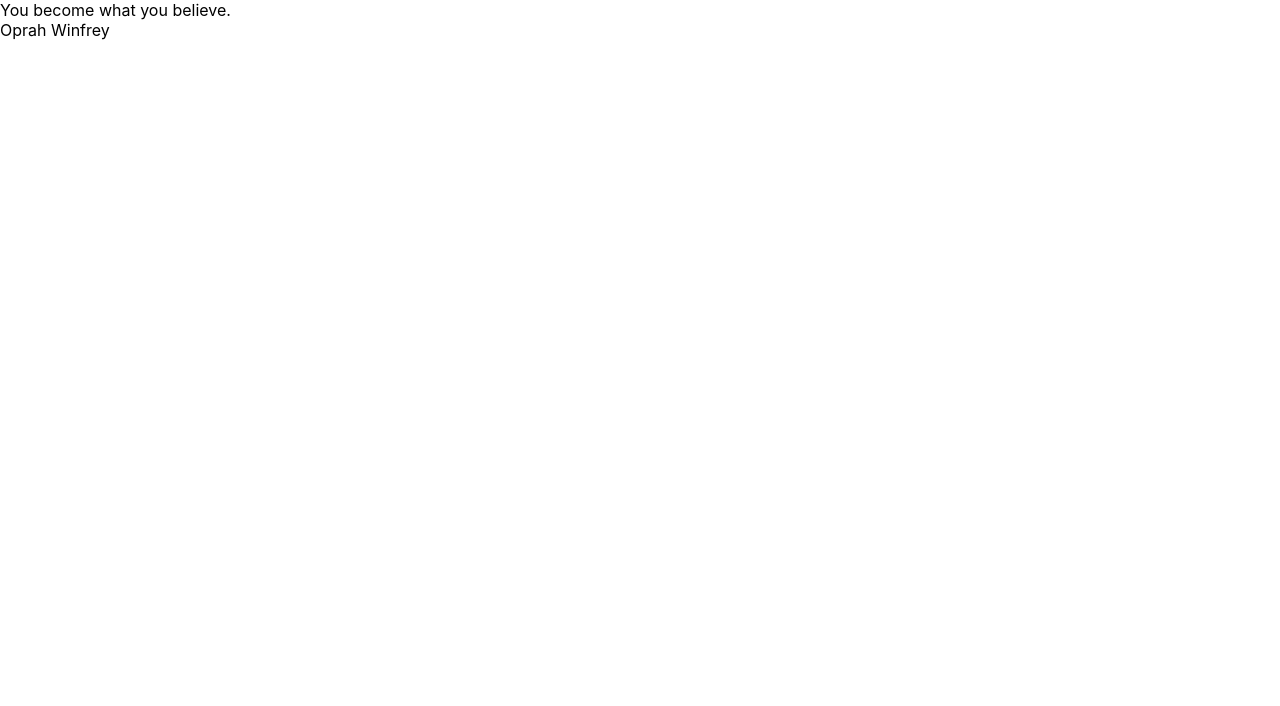
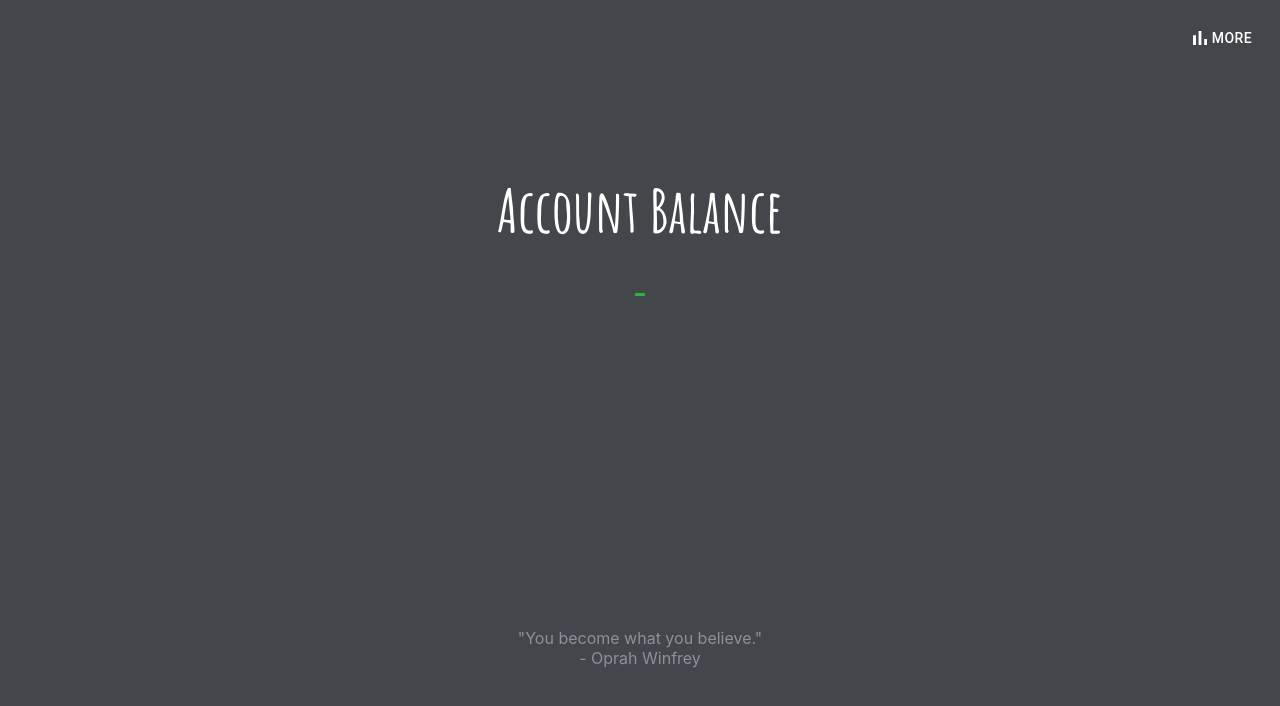
Before and after one commit to maxjaen/react-household-finances, a React (Create React App) app: page / in a window 1280 px wide. Shown: the top 706 px of the page. Built offline with nearby package versions, Linux system fonts and the light colour scheme.

Commit message:
add visual structure to webpage

```diff
--- a/package.json
+++ b/package.json
@@ -3,6 +3,8 @@
   "version": "0.1.0",
   "private": true,
   "dependencies": {
+    "@material-ui/core": "^4.11.0",
+    "@material-ui/icons": "^4.9.1",
     "@testing-library/jest-dom": "^4.2.4",
     "@testing-library/react": "^9.5.0",
     "@testing-library/user-event": "^7.2.1",
--- a/src/components/home/account-overview/account-overview.js
+++ b/src/components/home/account-overview/account-overview.js
@@ -1,10 +1,11 @@
 import React from 'react';
+import '../../../styles/home/account-overview/account-overview.css';
 
 function AccountOverview() {
   return (
     <div className="account">
-      <div className="title"></div>
-      <div className="amount"></div>
+      <div className="title">Account Balance</div>
+      <div className="amount">-</div>
     </div>
   );
 }
--- a/src/components/home/home.js
+++ b/src/components/home/home.js
@@ -1,11 +1,46 @@
 import React from 'react';
+import Button from '@material-ui/core/Button';
+import Menu from '@material-ui/core/Menu';
+import MenuItem from '@material-ui/core/MenuItem';
+import BarChartIcon from '@material-ui/icons/BarChart';
 import AccountOverview from './account-overview/account-overview';
-import MotivationalQuote from './motivational-quote/motivation';
+import MotivationalQuote from './motivational-quote/motivational-quote';
+import '../../styles/home/home.css';
 
 function Home() {
+  const [anchorEl, setAnchorEl] = React.useState(null);
+
+  const handleClick = (event) => {
+    setAnchorEl(event.currentTarget);
+  };
+
+  const handleClose = () => {
+    setAnchorEl(null);
+  };
+
   return (
     <div className="home">
-      <div className="top-center"></div>
+      <div className="block-top">
+        <div className="align-btn-right">
+          <Button
+            aria-controls="simple-menu"
+            aria-haspopup="true"
+            onClick={handleClick}
+          >
+            <BarChartIcon /> More
+          </Button>
+          <Menu
+            id="simple-menu"
+            anchorEl={anchorEl}
+            keepMounted
+            open={Boolean(anchorEl)}
+            onClose={handleClose}
+          >
+            <MenuItem onClick={handleClose}>Settings</MenuItem>
+            <MenuItem onClick={handleClose}>Logout</MenuItem>
+          </Menu>
+        </div>
+      </div>
       <div className="block-center">
         <AccountOverview />
       </div>
--- a/src/components/home/motivational-quote/motivation.js
+++ b/src/components/home/motivational-quote/motivational-quote.js
@@ -1,5 +1,6 @@
 import React from 'react';
 import quotes from './quotes';
+import '../../../styles/home/motivational-quote/motivational-quote.css';
 
 const generateRandomNumber = (min, max) => {
   return Math.floor(Math.random() * (max - min + 1) + min);
@@ -9,12 +10,16 @@
   const randomNumber = generateRandomNumber(0, quotes.length - 1);
   const randomQuote = quotes[randomNumber];
 
-  return (
-    <div className="motivation">
-      <div className="quote">{randomQuote.quote}</div>
-      <div className="author">{randomQuote.author}</div>
-    </div>
-  );
+  const random = () => {
+    return (
+      <div className="motivation">
+        <div className="quote">{`"${randomQuote.quote}"`}</div>
+        <div className="author">{`- ${randomQuote.author}`}</div>
+      </div>
+    );
+  };
+
+  return random();
 }
 
 export default MotivationalQuote;
--- a/src/index.css
+++ b/src/index.css
@@ -1,3 +1,9 @@
+html,
+body {
+  width: 100%;
+  height: 100%;
+}
+
 body {
   margin: 0;
   font-family: -apple-system, BlinkMacSystemFont, 'Segoe UI', 'Roboto', 'Oxygen',
--- /dev/null
+++ b/src/styles/home/account-overview/account-overview.css
@@ -0,0 +1,23 @@
+@import url('https://fonts.googleapis.com/css2?family=Amatic+SC:wght@700&display=swap&Lato&display=swap');
+
+.account {
+  height: 100%;
+  width: 600px;
+  display: flex;
+  flex-flow: column;
+  align-items: center;
+  text-align: center;
+}
+
+.account > .title {
+  color: white;
+  font-size: 60px;
+  padding-bottom: 20px;
+  font-family: 'Amatic SC', cursive;
+}
+
+.account > .amount {
+  color: #27b73d;
+  font-size: 40px;
+  font-family: 'Lato', sans-serif;
+}
--- /dev/null
+++ b/src/styles/home/home.css
@@ -0,0 +1,37 @@
+#root {
+  height: 100%;
+}
+
+.MuiButton-label {
+  color: white;
+}
+
+.home {
+  height: inherit;
+  background-color: #43474b;
+  padding: 20px;
+  box-sizing: border-box;
+}
+
+.home > .block-top {
+  height: 20%;
+}
+
+.home > .block-center {
+  height: 60%;
+}
+
+.home > .block-bottom {
+  height: 20%;
+}
+
+.block-top {
+  display: flex;
+  justify-content: end;
+}
+
+.block-center,
+.block-bottom {
+  display: flex;
+  justify-content: center;
+}
--- /dev/null
+++ b/src/styles/home/motivational-quote/motivational-quote.css
@@ -0,0 +1,9 @@
+.motivation {
+  color: rgb(143, 143, 155);
+  height: 100%;
+  width: 600px;
+  display: flex;
+  flex-flow: column;
+  align-items: center;
+  text-align: center;
+}
```
Also changed, not shown: 1 other file (tests, documents, lock files or other folders).
